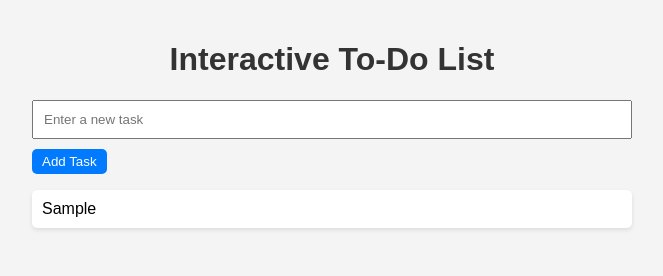
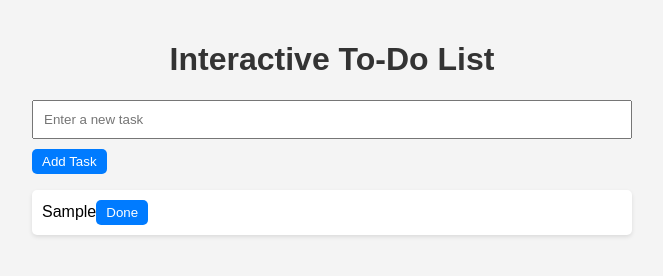
Before and after one commit to mahfuzswaron/to-do-js, a plain HTML site: page index.html in a window 1280 px wide. Both pictures are taken after typing "Sample" into the empty fields and a click on the button "Add Task". Shown: the whole page, without its empty margins (308-971 px from the left). Drawn offline with Linux system fonts and the light colour scheme.

Commit message:
task complettion done

```diff
--- a/app.js
+++ b/app.js
@@ -2,6 +2,10 @@ const taskForm = document.getElementById("taskForm");
 const taskInput = document.getElementById("taskInput");
 const taskList = document.getElementById("taskList");
 
+function completeTask(event) {
+    console.log("task completed")
+
+}
 
 taskForm.addEventListener("submit", (event) => {
     event.preventDefault();
@@ -14,12 +18,22 @@ taskForm.addEventListener("submit", (event) => {
         return;
     }
 });
+
 function addTask(task) {
+    // create li
     const li = document.createElement("li");
     li.innerText = task;
 
+    // create complete / done btn
+    const completeBtn = document.createElement("button");
+    completeBtn.textContent = "Done";
+    completeBtn.addEventListener("click", completeTask)
+
+    // append complete btn to li
+    li.appendChild(completeBtn);
+
+    // append li to taskList(ul)
     taskList.appendChild(li);
-
 
 
 
```
Also changed, not shown: index.html (+1 -0 lines).
